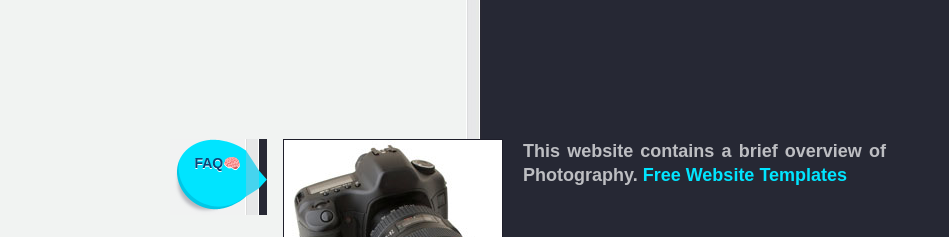
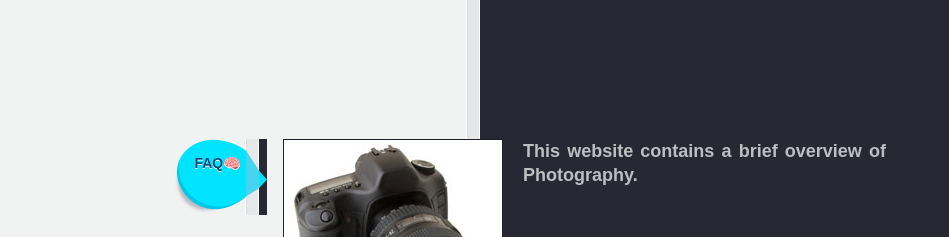
Before and after one commit to Sorsogon-State-University-Bulan-Campus/bsit-2-4-2022-grp-4-dellomas-et-al, a plain HTML site: page index.html in a window 1280 px wide. Shown: the part 1340-1577 px from the top of the page, without its empty margins (0-949 px from the left). Drawn offline with Linux system fonts and the light colour scheme.

Commit message:
Update index.html

```diff
--- a/index.html
+++ b/index.html
@@ -61,7 +61,7 @@
 						<div class="bubble"><span>FAQ🧠</span></div>
 						<div>
 							<img src="images/camera.jpg" alt=""/>
-							<h3>This website contains a brief overview of Photography. <a href="http://www.freewebsitetemplates.com/">Free Website Templates</a>
+							<h3>This website contains a brief overview of Photography.
 
 
 						</div>
@@ -75,12 +75,12 @@
 							<div class="first">
 								<h3>What is Photography?👀 </h3>
 								<p>Photography is the art of capturing light with a camera, usually via a digital sensor or film, to create an image. With the right camera equipment, you can even photograph wavelengths of light invisible to the human eye, including UV, infrared, and radio</p>
-							</div>
+
 							<div>
 								<h3>What is the purpose of photography?👀</h3>
 
 								<p>The purpose of photography can vary depending on what the photographer is trying to achieve. For example, documentary and news photographers capture images for the purpose of providing detailed account of actual events, while hobbyist photographers aim to capture life moments with their families and friends.</p>
-							</div>
+
 						</div>
 					</div>
 					<div class="article">
```
